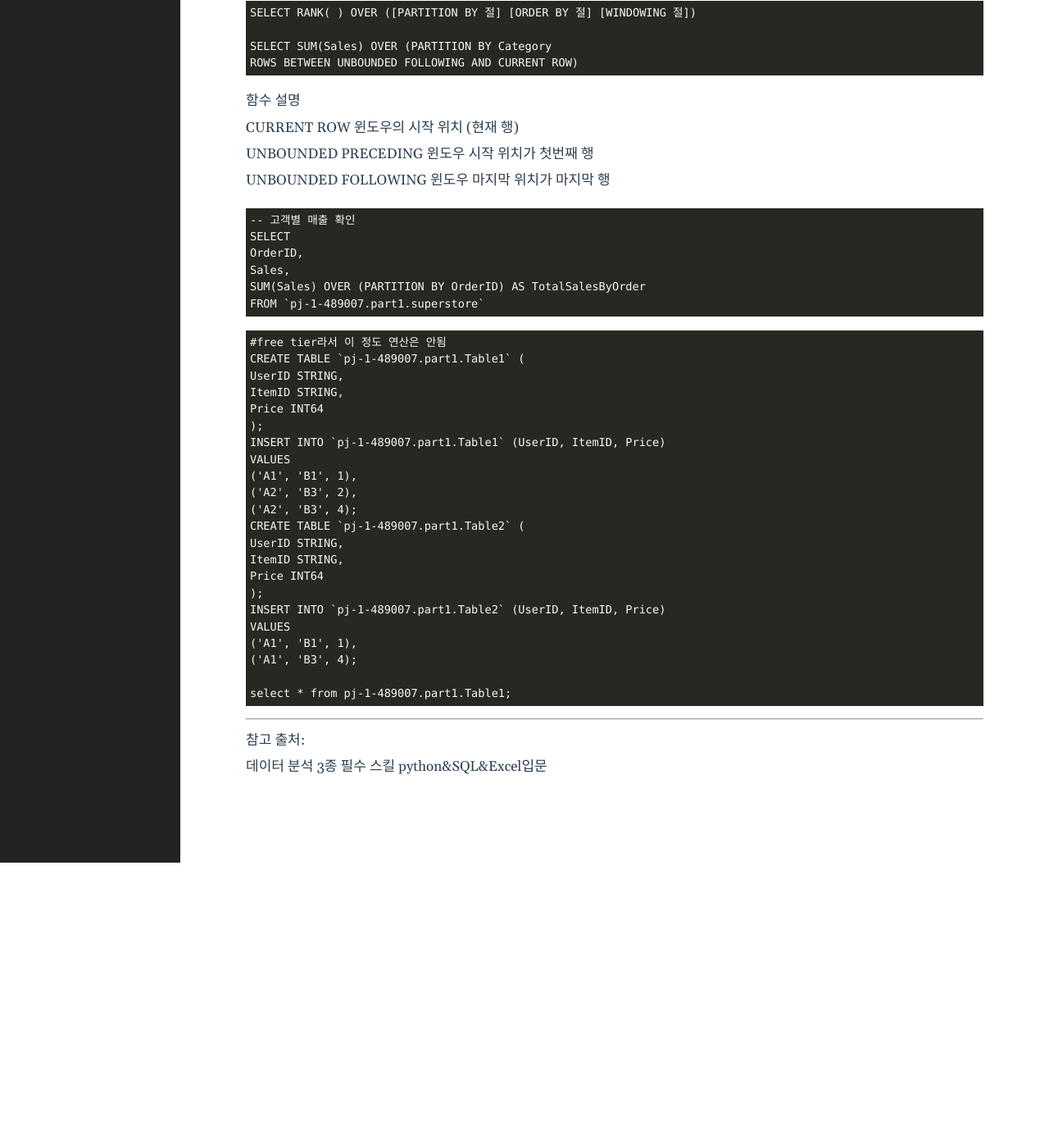
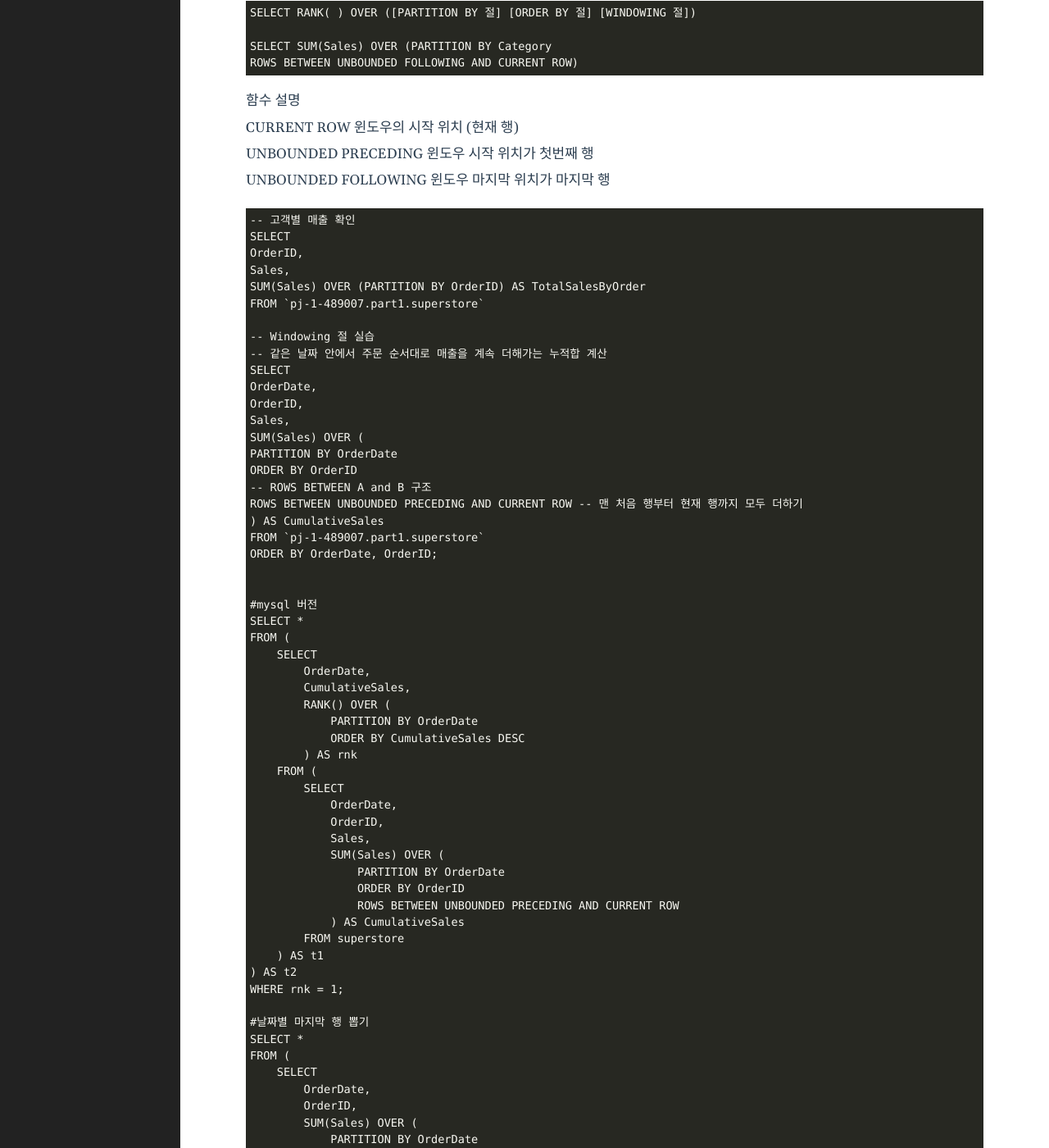
Before and after one commit to shina1221/shina1221.github.io, a Jekyll site: the page built from _posts/MySQL/2026-03-02-뷰, 윈도우, 순휘함수, 집계함수, 행 순서함수.markdown, in a window 1280 px wide and 1400 px high, scrolled down 5717 px. Shown: the whole window at 82% size. Built offline with Jekyll 4.4.1, drawn with Linux system fonts in a browser that asks for light colours; before the commit the page ends 6769 px from its top, so only the background shows below that; some of the changed text lies outside the part shown.

Commit message:
Update 2026-03-02-뷰, 윈도우, 순휘함수, 집계함수, 행 순서함수.markdown

````diff
--- a/_posts/MySQL/2026-03-02-뷰, 윈도우, 순휘함수, 집계함수, 행 순서함수.markdown
+++ b/_posts/MySQL/2026-03-02-뷰, 윈도우, 순휘함수, 집계함수, 행 순서함수.markdown
@@ -257,6 +257,117 @@ OrderID,
 Sales,
 SUM(Sales) OVER (PARTITION BY OrderID) AS TotalSalesByOrder
 FROM `pj-1-489007.part1.superstore`
+
+-- Windowing 절 실습
+-- 같은 날짜 안에서 주문 순서대로 매출을 계속 더해가는 누적합 계산
+SELECT
+OrderDate,
+OrderID,
+Sales,
+SUM(Sales) OVER (
+PARTITION BY OrderDate
+ORDER BY OrderID
+-- ROWS BETWEEN A and B 구조
+ROWS BETWEEN UNBOUNDED PRECEDING AND CURRENT ROW -- 맨 처음 행부터 현재 행까지 모두 더하기
+) AS CumulativeSales
+FROM `pj-1-489007.part1.superstore`
+ORDER BY OrderDate, OrderID;
+
+
+#mysql 버전
+SELECT *
+FROM (
+    SELECT
+        OrderDate,
+        CumulativeSales,
+        RANK() OVER (
+            PARTITION BY OrderDate
+            ORDER BY CumulativeSales DESC
+        ) AS rnk
+    FROM (
+        SELECT
+            OrderDate,
+            OrderID,
+            Sales,
+            SUM(Sales) OVER (
+                PARTITION BY OrderDate
+                ORDER BY OrderID
+                ROWS BETWEEN UNBOUNDED PRECEDING AND CURRENT ROW
+            ) AS CumulativeSales
+        FROM superstore
+    ) AS t1
+) AS t2
+WHERE rnk = 1;
+
+#날짜별 마지막 행 뽑기
+SELECT *
+FROM (
+    SELECT
+        OrderDate,
+        OrderID,
+        SUM(Sales) OVER (
+            PARTITION BY OrderDate
+            ORDER BY OrderID
+        ) AS CumulativeSales,
+        ROW_NUMBER() OVER (
+            PARTITION BY OrderDate
+            ORDER BY OrderID DESC
+        ) AS rn
+    FROM superstore
+) t
+WHERE rn = 1;
+```
+
+행 순서 함수
+```
+SELECT FIRST_VALUE(col1) OVER (…)
+```
+함수 설명
+FIRST_VALUE(컬럼) 가장 먼저 나온 값을 구함
+LAST_VALUE(컬럼) 가장 나중에 나온 값을 구함
+LAG(컬럼, n) 이전 n번째 행을 가져옴
+LEAD(컬럼, n) 이후 n번째 행을 가져옴
+
+```
+-- 행 순서 함수 (VALUE ACCESS FUNCTIONS) 실습
+SELECT CustomerID, OrderDate, Sales,
+FIRST_VALUE(Sales) OVER (
+PARTITION BY CustomerID
+ORDER BY OrderDate
+) AS FirstSale
+FROM
+`ProjectID.DatasetID.superstore`
+ORDER BY CustomerID, OrderDate, FirstSale;
+
+-- 행 순서 함수 (VALUE ACCESS FUNCTIONS) 실습
+SELECT CustomerID, OrderDate, Sales,
+LAST_VALUE(Sales) OVER (
+PARTITION BY CustomerID
+ORDER BY OrderDate
+) AS FirstSale
+FROM
+`ProjectID.DatasetID.superstore`
+ORDER BY CustomerID, OrderDate, FirstSale;
+
+-- 행 순서 함수 (VALUE ACCESS FUNCTIONS) 실습
+SELECT CustomerID, OrderDate, Sales,
+LAG(Sales, 1) OVER (
+PARTITION BY CustomerID
+ORDER BY OrderDate
+) AS PreviousSale
+FROM
+`ProjectID.DatasetID.superstore`
+ORDER BY CustomerID, OrderDate, FirstSale;
+
+-- 행 순서 함수 (VALUE ACCESS FUNCTIONS) 실습
+SELECT CustomerID, OrderDate, Sales,
+LEAD(Sales, 1) OVER (
+PARTITION BY CustomerID
+ORDER BY OrderDate
+) AS NextSale
+FROM
+`ProjectID.DatasetID.superstore`
+ORDER BY CustomerID, OrderDate, FirstSale;
 ```
 
 ```
````
